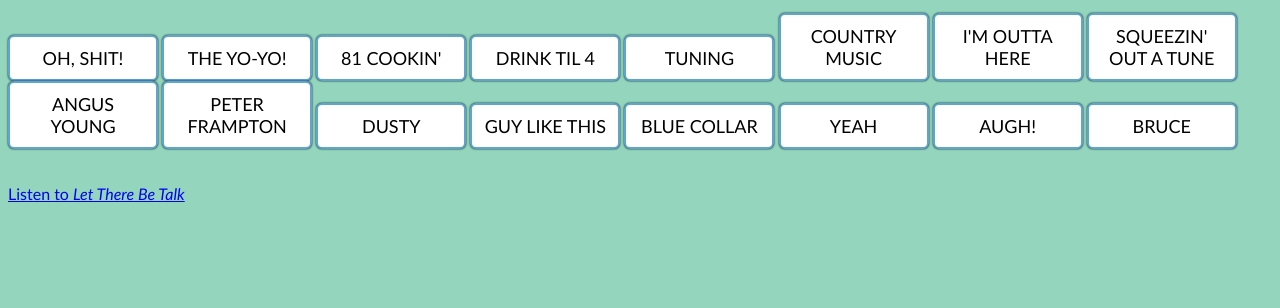
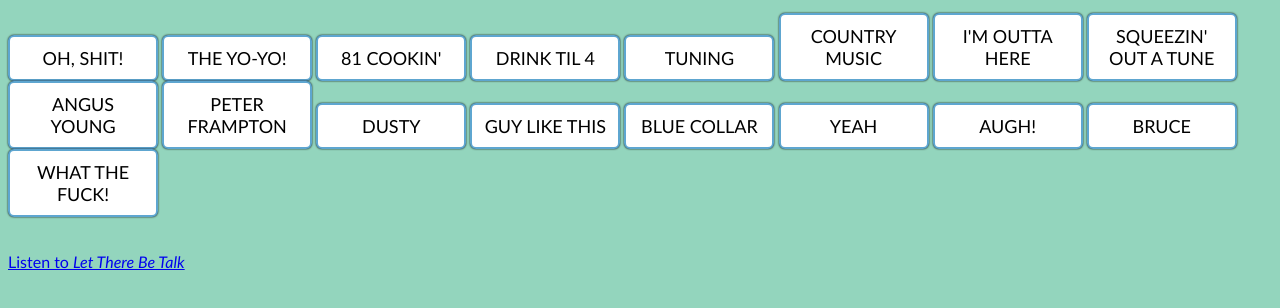
Before and after one commit to ryanvanmanen/Dean-Machine, a plain HTML site: page index.html in a window 1280 px wide. Shown: the part 496-804 px from the top of the page. Drawn offline with Linux system fonts and the light colour scheme.

Commit message:
added whatthefuck

```diff
--- a/index.html
+++ b/index.html
@@ -84,6 +84,7 @@
     var snd15 = new Audio("Audio/yeah.wav");
     var snd16 = new Audio("Audio/auh.wav");
     var snd17 = new Audio("Audio/bruce.wav");
+    var snd18 = new Audio("Audio/whatthefuck.wav");
 
 
 
@@ -105,6 +106,8 @@
 <button onclick="snd15.play()" id="button15"> Yeah</button>
 <button onclick="snd16.play()" id="button16"> Augh!</button>
 <button onclick="snd17.play()" id="button17"> Bruce</button>
+<button onclick="snd18.play()" id="button17"> What the fuck!</button>
+
 
 </div>
 
```
Also changed, not shown: 2 other files.
